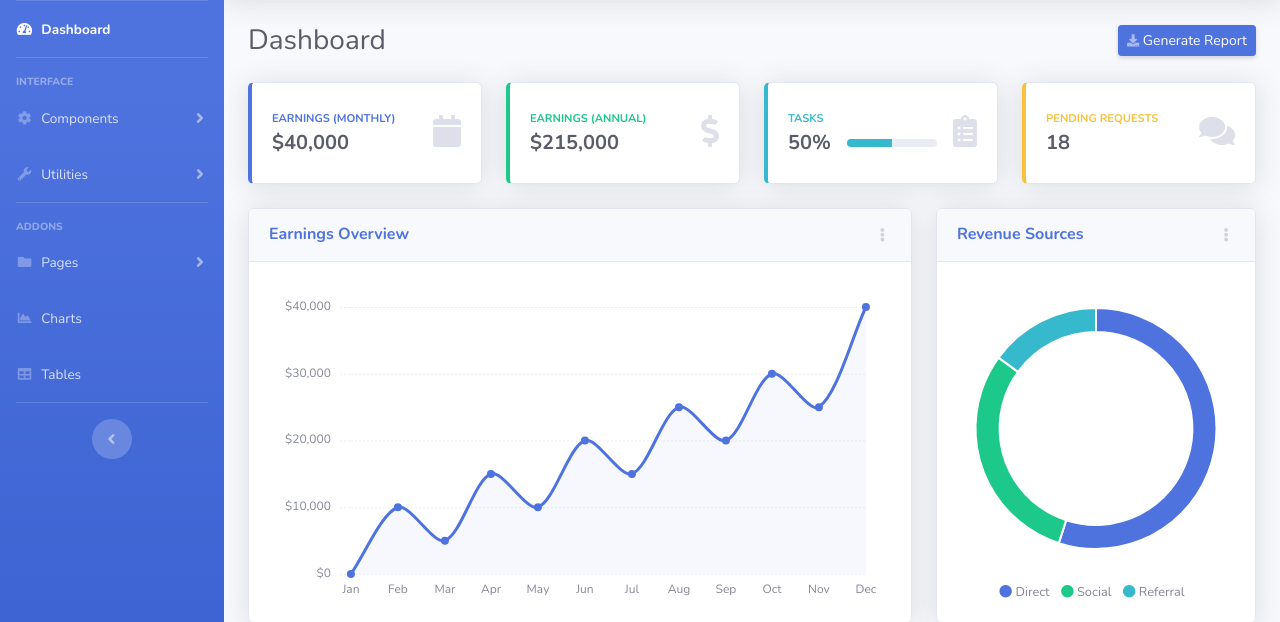
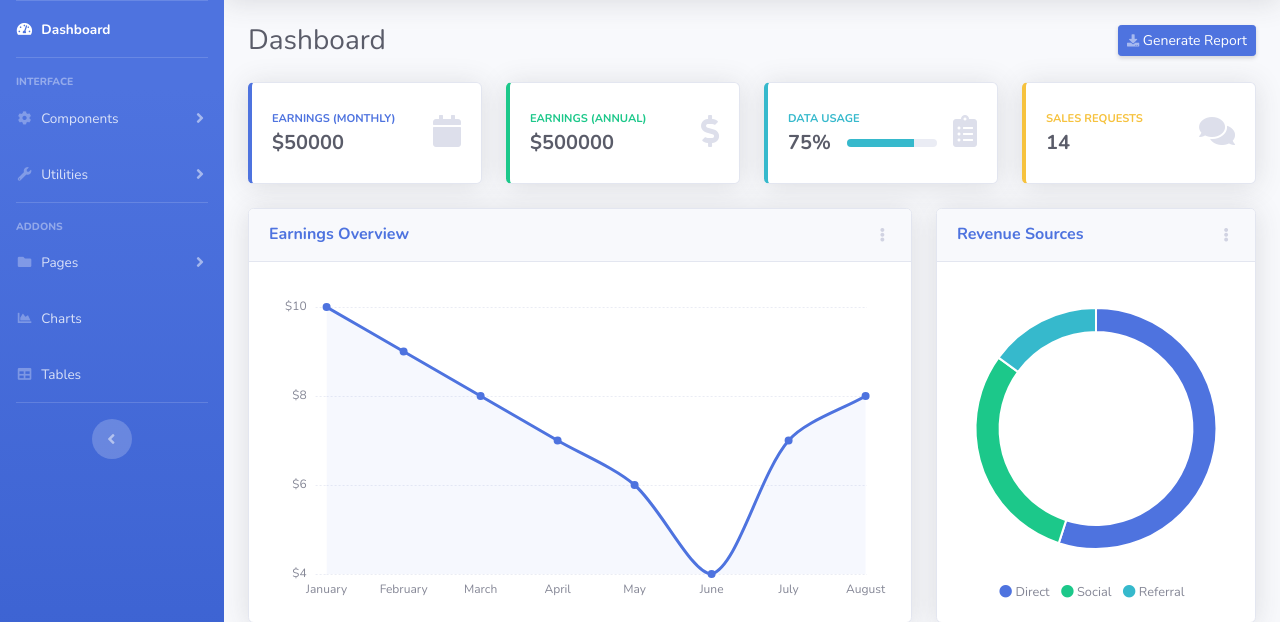
Before and after one commit to G-D-Petrov/KaktoTaka, a Flask app: page / in a window 1280 px wide. Shown: the part 70-692 px from the top of the page. Run offline with Flask 2, Linux system fonts and the light colour scheme; some libraries are stand-ins or nearby versions.

Commit message:
site json hanlding

```diff
--- a/site_dev/app/routes.py
+++ b/site_dev/app/routes.py
@@ -4,4 +4,14 @@ from flask import render_template
 @app.route("/")
 @app.route("/home")
 def index():
-  return render_template('index.html')
+  area_labels = ["January","February","March","April","May","June","July","August"]
+  area_data = [10,9,8,7,6,4,7,8]
+  context = {
+    "area_labels": area_labels,
+    "area_data": area_data,
+    "monthly_earnings": "50000",
+    "annual_earnings": "500000",
+    "data_usage": "75",
+    "sales_requests": "14",
+  }
+  return render_template('index.html', context=context)
--- a/site_dev/app/static/js/demo/chart-area-demo.js
+++ b/site_dev/app/static/js/demo/chart-area-demo.js
@@ -32,7 +32,7 @@ var ctx = document.getElementById("myAreaChart");
 var myLineChart = new Chart(ctx, {
   type: 'line',
   data: {
-    labels: ["Jan", "Feb", "Mar", "Apr", "May", "Jun", "Jul", "Aug", "Sep", "Oct", "Nov", "Dec"],
+    labels: area_labels,
     datasets: [{
       label: "Earnings",
       lineTension: 0.3,
@@ -46,7 +46,7 @@ var myLineChart = new Chart(ctx, {
       pointHoverBorderColor: "rgba(78, 115, 223, 1)",
       pointHitRadius: 10,
       pointBorderWidth: 2,
-      data: [0, 10000, 5000, 15000, 10000, 20000, 15000, 25000, 20000, 30000, 25000, 40000],
+      data: area_data,
     }],
   },
   options: {
--- /dev/null
+++ b/site_dev/app/templates/area_chart.html
@@ -0,0 +1,16 @@
+
+<!-- bar chart canvas element -->
+<!-- <canvas id="myChart" width="600" height="400"></canvas>
+<p id="pointSelected">Point selected:</p> -->
+<canvas id="myAreaChart"></canvas>
+<script>
+    var area_labels = [{% for item in context.area_labels %}
+        "{{item}}",
+      {% endfor %}];
+    var area_data = [{% for item in context.area_data %}
+          {{item}},
+        {% endfor %}];
+    // and so on for each variable
+    // it's important to import external script
+    // after variables declaration, not before
+</script>
--- a/site_dev/app/templates/index.html
+++ b/site_dev/app/templates/index.html
@@ -203,7 +203,7 @@
           <div class="row no-gutters align-items-center">
             <div class="col mr-2">
               <div class="text-xs font-weight-bold text-primary text-uppercase mb-1">Earnings (Monthly)</div>
-              <div class="h5 mb-0 font-weight-bold text-gray-800">$40,000</div>
+              <div class="h5 mb-0 font-weight-bold text-gray-800">${{ context.monthly_earnings }}</div>
             </div>
             <div class="col-auto">
               <i class="fas fa-calendar fa-2x text-gray-300"></i>
@@ -220,7 +220,7 @@
           <div class="row no-gutters align-items-center">
             <div class="col mr-2">
               <div class="text-xs font-weight-bold text-success text-uppercase mb-1">Earnings (Annual)</div>
-              <div class="h5 mb-0 font-weight-bold text-gray-800">$215,000</div>
+              <div class="h5 mb-0 font-weight-bold text-gray-800">${{ context.annual_earnings }}</div>
             </div>
             <div class="col-auto">
               <i class="fas fa-dollar-sign fa-2x text-gray-300"></i>
@@ -236,14 +236,14 @@
         <div class="card-body">
           <div class="row no-gutters align-items-center">
             <div class="col mr-2">
-              <div class="text-xs font-weight-bold text-info text-uppercase mb-1">Tasks</div>
+              <div class="text-xs font-weight-bold text-info text-uppercase mb-1">Data Usage</div>
               <div class="row no-gutters align-items-center">
                 <div class="col-auto">
-                  <div class="h5 mb-0 mr-3 font-weight-bold text-gray-800">50%</div>
+                  <div class="h5 mb-0 mr-3 font-weight-bold text-gray-800">{{ context.data_usage}}%</div>
                 </div>
                 <div class="col">
                   <div class="progress progress-sm mr-2">
-                    <div class="progress-bar bg-info" role="progressbar" style="width: 50%" aria-valuenow="50" aria-valuemin="0" aria-valuemax="100"></div>
+                    <div class="progress-bar bg-info" role="progressbar" style="width: {{ context.data_usage}}%" aria-valuenow="50" aria-valuemin="0" aria-valuemax="100"></div>
                   </div>
                 </div>
               </div>
@@ -262,8 +262,8 @@
         <div class="card-body">
           <div class="row no-gutters align-items-center">
             <div class="col mr-2">
-              <div class="text-xs font-weight-bold text-warning text-uppercase mb-1">Pending Requests</div>
-              <div class="h5 mb-0 font-weight-bold text-gray-800">18</div>
+              <div class="text-xs font-weight-bold text-warning text-uppercase mb-1">Sales Requests</div>
+              <div class="h5 mb-0 font-weight-bold text-gray-800">{{ context.sales_requests }}</div>
             </div>
             <div class="col-auto">
               <i class="fas fa-comments fa-2x text-gray-300"></i>
@@ -300,7 +300,7 @@
         <!-- Card Body -->
         <div class="card-body">
           <div class="chart-area">
-            <canvas id="myAreaChart"></canvas>
+              {% include 'area_chart.html' %}
           </div>
         </div>
       </div>
```
Also changed, not shown: site_dev/app/static/js/demo/chart-bar-demo.js (+7 -2 lines).
